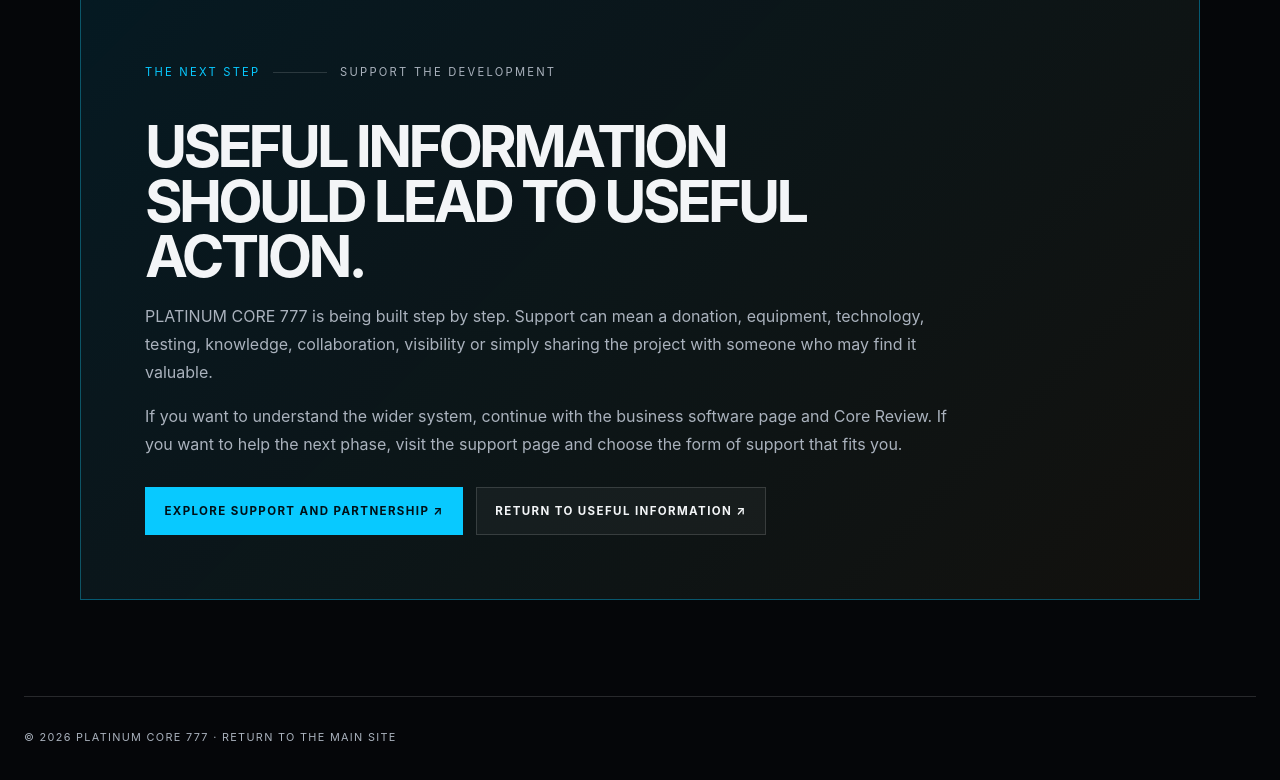
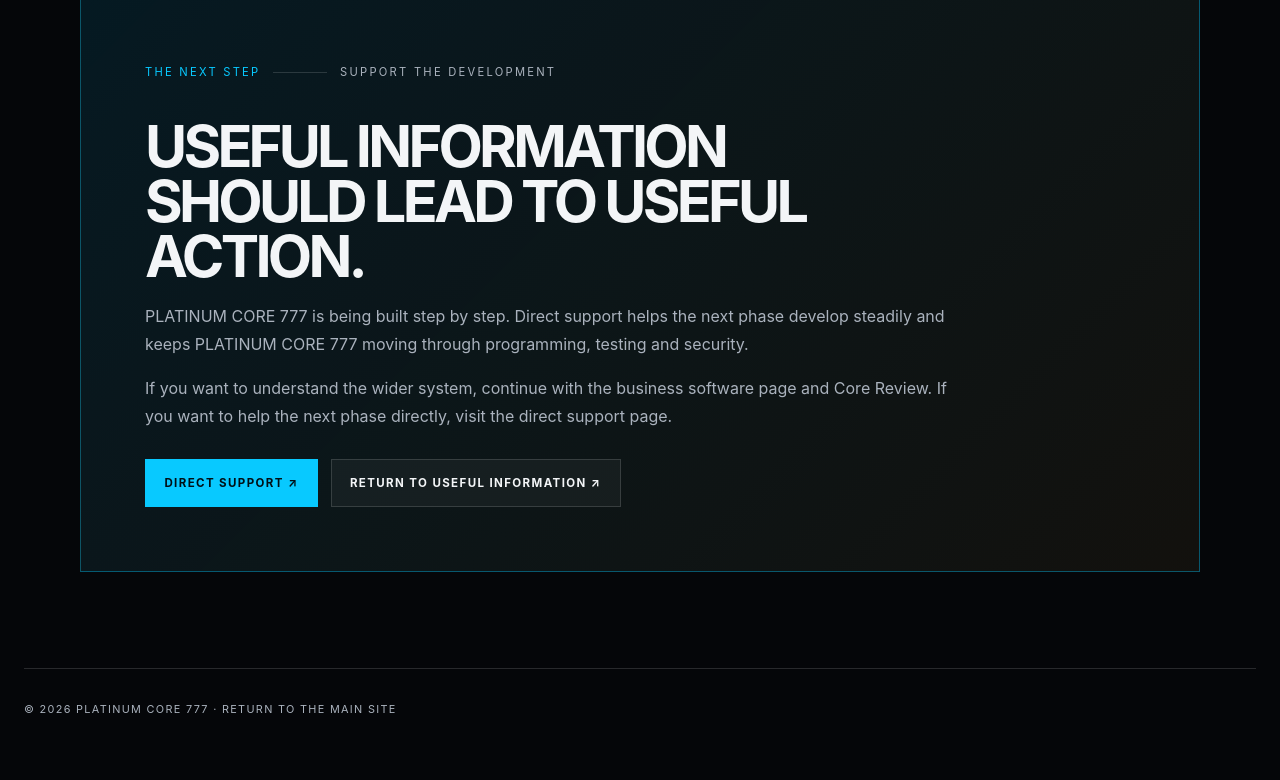
Before and after one commit to platinumcarwash30-del/PLATINUM-CORE-777, a plain HTML site: page en/useful-information.html in a window 1280 px wide. Shown: the part 3346-4126 px from the top of the page. Drawn offline with Linux system fonts and the light colour scheme.

Commit message:
Point English information to direct support

```diff
--- a/en/useful-information.html
+++ b/en/useful-information.html
@@ -53,9 +53,9 @@
       <section class="seo-page__cta">
         <p class="section-kicker"><span>THE NEXT STEP</span><span class="section-kicker__rule"></span><span>SUPPORT THE DEVELOPMENT</span></p>
         <h2>Useful information should lead to useful action.</h2>
-        <p>PLATINUM CORE 777 is being built step by step. Support can mean a donation, equipment, technology, testing, knowledge, collaboration, visibility or simply sharing the project with someone who may find it valuable.</p>
-        <p>If you want to understand the wider system, continue with the business software page and Core Review. If you want to help the next phase, visit the support page and choose the form of support that fits you.</p>
-        <div class="seo-page__cta-actions"><a class="button button--primary" href="sponsorship.html">Explore support and partnership ↗</a><a class="button button--ghost" href="index.html#useful-information">Return to useful information ↗</a></div>
+        <p>PLATINUM CORE 777 is being built step by step. Direct support helps the next phase develop steadily and keeps PLATINUM CORE 777 moving through programming, testing and security.</p>
+        <p>If you want to understand the wider system, continue with the business software page and Core Review. If you want to help the next phase directly, visit the direct support page.</p>
+        <div class="seo-page__cta-actions"><a class="button button--primary" href="supporters.html">Direct support ↗</a><a class="button button--ghost" href="index.html#useful-information">Return to useful information ↗</a></div>
       </section>
     </main>
     <footer class="site-footer section-shell"><p>© 2026 PLATINUM CORE 777 · Return to the main site</p></footer>
```
